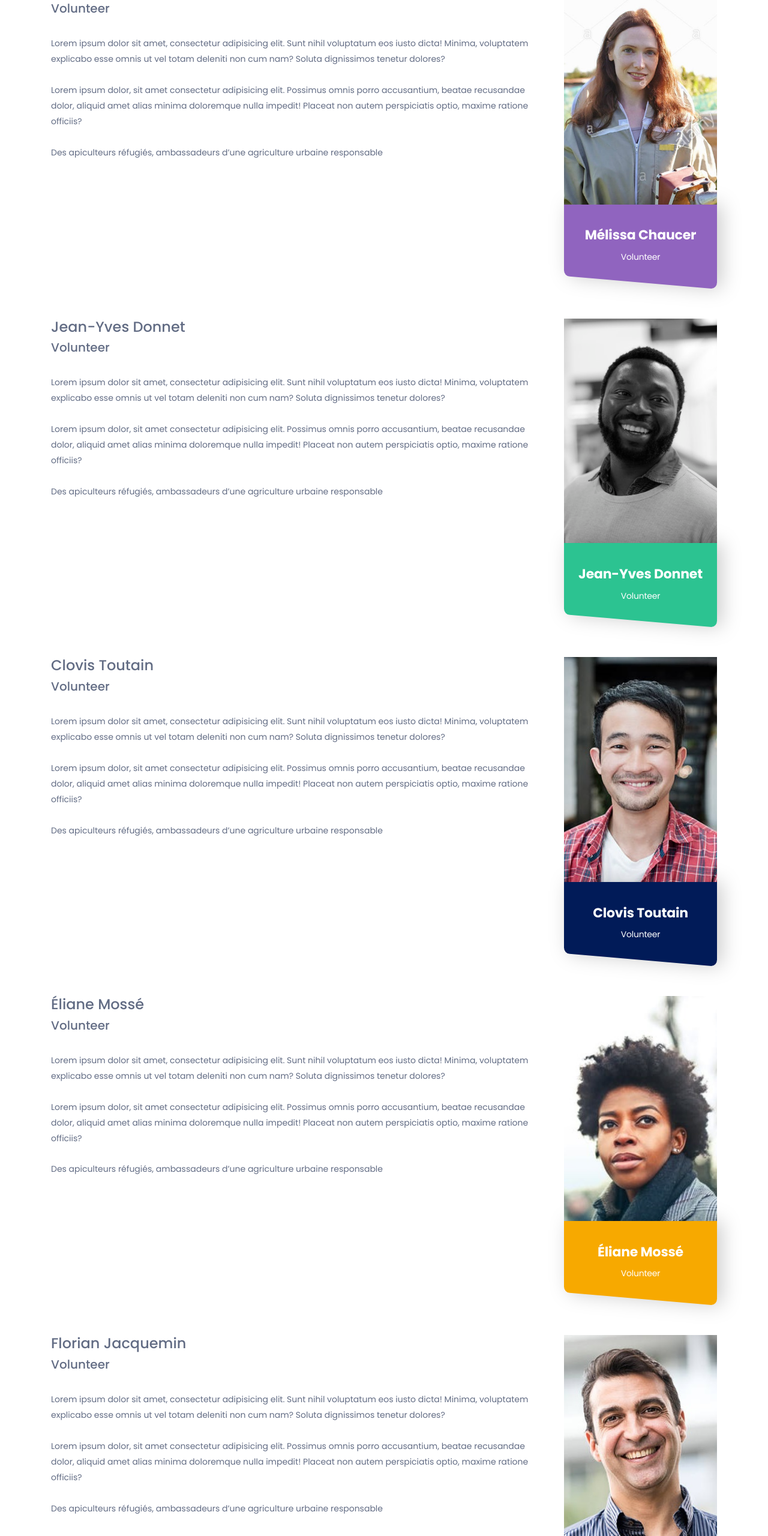
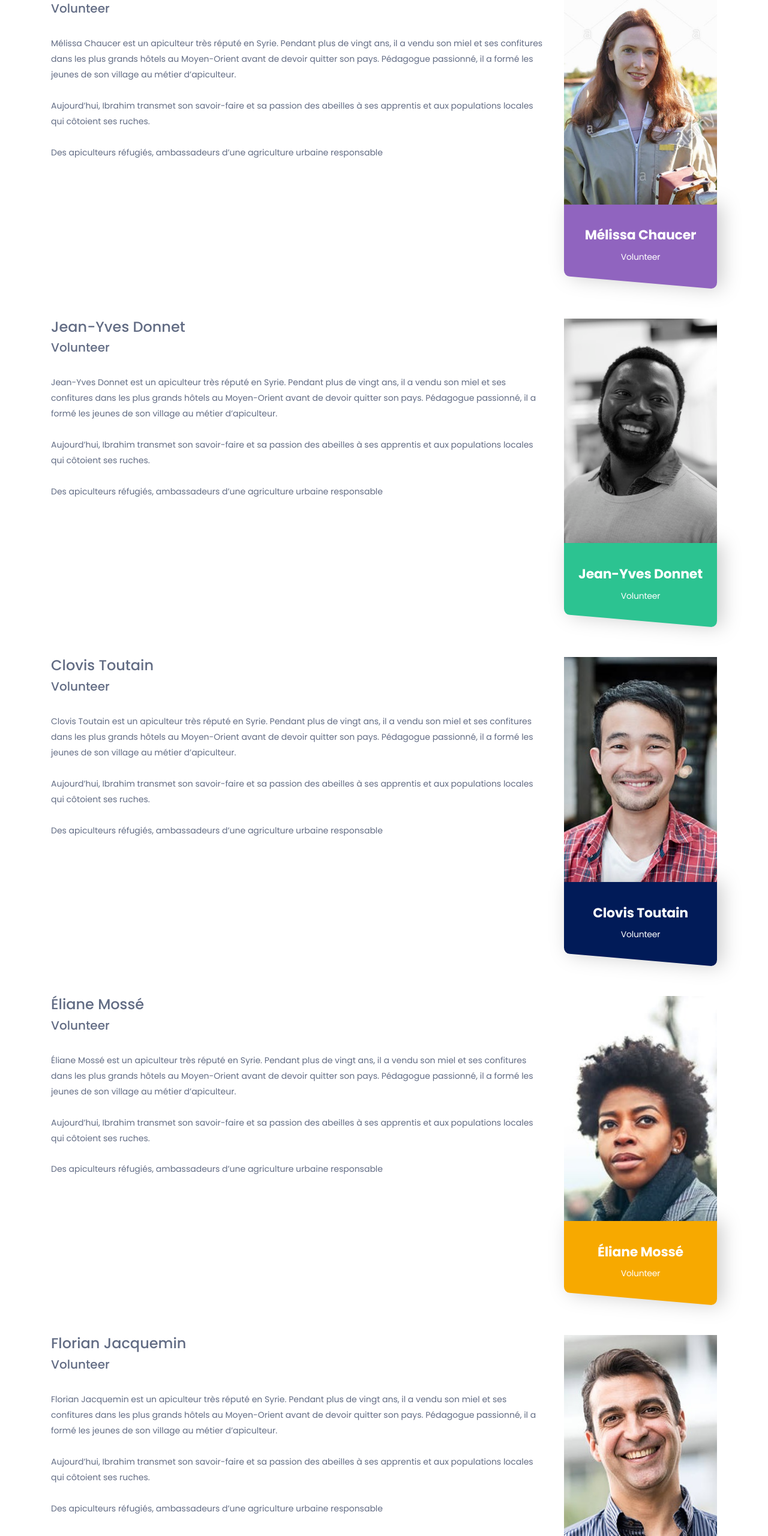
Before and after one commit to dd2e/dd2e.github.io, a plain HTML site: page team.html in a window 1280 px wide. Shown: the part 2470-5030 px from the top of the page at 60% size. Drawn offline with Linux system fonts and the light colour scheme; some packages are replaced by stand-ins of ours; files whose address does not match are found by name.

Commit message:
5th checkin
removed lorem ipsum from website

```diff
--- a/team.html
+++ b/team.html
@@ -143,8 +143,15 @@
 					</button>
 				</div>
 				<div class="modal-body">
-					Lorem ipsum dolor sit amet consectetur, adipisicing elit. Molestias, ab? Tempore quibusdam ex deserunt cum laudantium, at
-					consectetur vel officiis voluptate, facere consequatur eius, ipsa et placeat itaque numquam harum!
+					<p>
+						J'aime travailler avec les gens.
+					</p>
+					<p>
+						J'aime faire de nouveaux amis.
+					</p>
+					<p>
+						J'aime les abeilles et je suis désireux d'être dans un tel groupe qui prend au sérieux le déclin de la population d'abeilles
+					</p>
 				</div>
 				<div class="modal-footer">
 					<button type="button" class="btn btn-primary" data-dismiss="modal">Close</button>
@@ -295,14 +302,17 @@
 						<h5>Volunteer</h5>
 						<br>
 						<div>
-							Lorem ipsum dolor sit amet, consectetur adipisicing elit. Sunt nihil voluptatum eos iusto dicta! Minima, voluptatem explicabo
-							esse omnis ut vel totam deleniti non cum nam? Soluta dignissimos tenetur dolores?
+							Mélissa Chaucer est un apiculteur très réputé en Syrie. Pendant plus de vingt ans, il a vendu son miel et ses confitures dans
+							les plus grands hôtels au Moyen-Orient avant de devoir quitter son pays. Pédagogue passionné, il a formé les jeunes
+							de son village au métier d’apiculteur.
 
 							<br>
-							<br> Lorem ipsum dolor, sit amet consectetur adipisicing elit. Possimus omnis porro accusantium, beatae recusandae dolor,
-							aliquid amet alias minima doloremque nulla impedit! Placeat non autem perspiciatis optio, maxime ratione officiis?
+							<br> Aujourd’hui, Ibrahim transmet son savoir-faire et sa passion des abeilles à ses apprentis et aux populations locales
+							qui côtoient ses ruches.
 							<br>
 							<br> Des apiculteurs réfugiés, ambassadeurs d’une agriculture urbaine responsable
+
+
 							<!-- .xs-team-content END -->
 						</div>
 						<!-- .xs-single-team END -->
@@ -332,14 +342,17 @@
 						<h5>Volunteer</h5>
 						<br>
 						<div>
-							Lorem ipsum dolor sit amet, consectetur adipisicing elit. Sunt nihil voluptatum eos iusto dicta! Minima, voluptatem explicabo
-							esse omnis ut vel totam deleniti non cum nam? Soluta dignissimos tenetur dolores?
+							Jean-Yves Donnet est un apiculteur très réputé en Syrie. Pendant plus de vingt ans, il a vendu son miel et ses confitures dans
+							les plus grands hôtels au Moyen-Orient avant de devoir quitter son pays. Pédagogue passionné, il a formé les jeunes
+							de son village au métier d’apiculteur.
 
 							<br>
-							<br> Lorem ipsum dolor, sit amet consectetur adipisicing elit. Possimus omnis porro accusantium, beatae recusandae dolor,
-							aliquid amet alias minima doloremque nulla impedit! Placeat non autem perspiciatis optio, maxime ratione officiis?
+							<br> Aujourd’hui, Ibrahim transmet son savoir-faire et sa passion des abeilles à ses apprentis et aux populations locales
+							qui côtoient ses ruches.
 							<br>
 							<br> Des apiculteurs réfugiés, ambassadeurs d’une agriculture urbaine responsable
+
+
 							<!-- .xs-team-content END -->
 						</div>
 						<!-- .xs-single-team END -->
@@ -369,14 +382,17 @@
 						<h5>Volunteer</h5>
 						<br>
 						<div>
-							Lorem ipsum dolor sit amet, consectetur adipisicing elit. Sunt nihil voluptatum eos iusto dicta! Minima, voluptatem explicabo
-							esse omnis ut vel totam deleniti non cum nam? Soluta dignissimos tenetur dolores?
+							Clovis Toutain est un apiculteur très réputé en Syrie. Pendant plus de vingt ans, il a vendu son miel et ses confitures dans
+							les plus grands hôtels au Moyen-Orient avant de devoir quitter son pays. Pédagogue passionné, il a formé les jeunes
+							de son village au métier d’apiculteur.
 
 							<br>
-							<br> Lorem ipsum dolor, sit amet consectetur adipisicing elit. Possimus omnis porro accusantium, beatae recusandae dolor,
-							aliquid amet alias minima doloremque nulla impedit! Placeat non autem perspiciatis optio, maxime ratione officiis?
+							<br> Aujourd’hui, Ibrahim transmet son savoir-faire et sa passion des abeilles à ses apprentis et aux populations locales
+							qui côtoient ses ruches.
 							<br>
 							<br> Des apiculteurs réfugiés, ambassadeurs d’une agriculture urbaine responsable
+
+
 							<!-- .xs-team-content END -->
 						</div>
 						<!-- .xs-single-team END -->
@@ -406,14 +422,17 @@
 						<h5>Volunteer</h5>
 						<br>
 						<div>
-							Lorem ipsum dolor sit amet, consectetur adipisicing elit. Sunt nihil voluptatum eos iusto dicta! Minima, voluptatem explicabo
-							esse omnis ut vel totam deleniti non cum nam? Soluta dignissimos tenetur dolores?
+							Éliane Mossé est un apiculteur très réputé en Syrie. Pendant plus de vingt ans, il a vendu son miel et ses confitures dans
+							les plus grands hôtels au Moyen-Orient avant de devoir quitter son pays. Pédagogue passionné, il a formé les jeunes
+							de son village au métier d’apiculteur.
 
 							<br>
-							<br> Lorem ipsum dolor, sit amet consectetur adipisicing elit. Possimus omnis porro accusantium, beatae recusandae dolor,
-							aliquid amet alias minima doloremque nulla impedit! Placeat non autem perspiciatis optio, maxime ratione officiis?
+							<br> Aujourd’hui, Ibrahim transmet son savoir-faire et sa passion des abeilles à ses apprentis et aux populations locales
+							qui côtoient ses ruches.
 							<br>
 							<br> Des apiculteurs réfugiés, ambassadeurs d’une agriculture urbaine responsable
+
+
 							<!-- .xs-team-content END -->
 						</div>
 						<!-- .xs-single-team END -->
@@ -443,14 +462,17 @@
 						<h5>Volunteer</h5>
 						<br>
 						<div>
-							Lorem ipsum dolor sit amet, consectetur adipisicing elit. Sunt nihil voluptatum eos iusto dicta! Minima, voluptatem explicabo
-							esse omnis ut vel totam deleniti non cum nam? Soluta dignissimos tenetur dolores?
+							Florian Jacquemin est un apiculteur très réputé en Syrie. Pendant plus de vingt ans, il a vendu son miel et ses confitures dans
+							les plus grands hôtels au Moyen-Orient avant de devoir quitter son pays. Pédagogue passionné, il a formé les jeunes
+							de son village au métier d’apiculteur.
 
 							<br>
-							<br> Lorem ipsum dolor, sit amet consectetur adipisicing elit. Possimus omnis porro accusantium, beatae recusandae dolor,
-							aliquid amet alias minima doloremque nulla impedit! Placeat non autem perspiciatis optio, maxime ratione officiis?
+							<br> Aujourd’hui, Ibrahim transmet son savoir-faire et sa passion des abeilles à ses apprentis et aux populations locales
+							qui côtoient ses ruches.
 							<br>
 							<br> Des apiculteurs réfugiés, ambassadeurs d’une agriculture urbaine responsable
+
+
 							<!-- .xs-team-content END -->
 						</div>
 						<!-- .xs-single-team END -->
```
Also changed, not shown: newspaper.html (+1 -1 lines).
